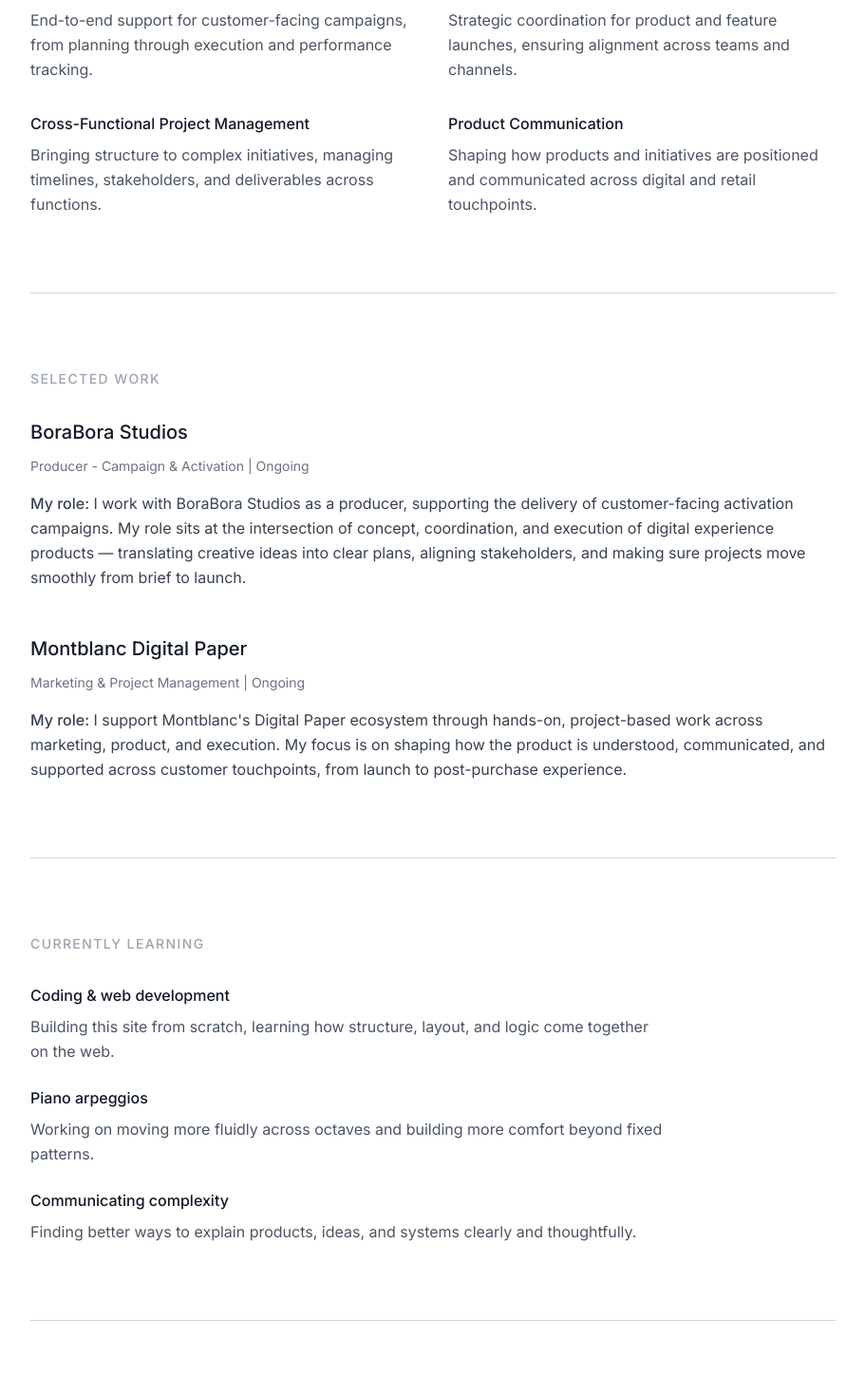
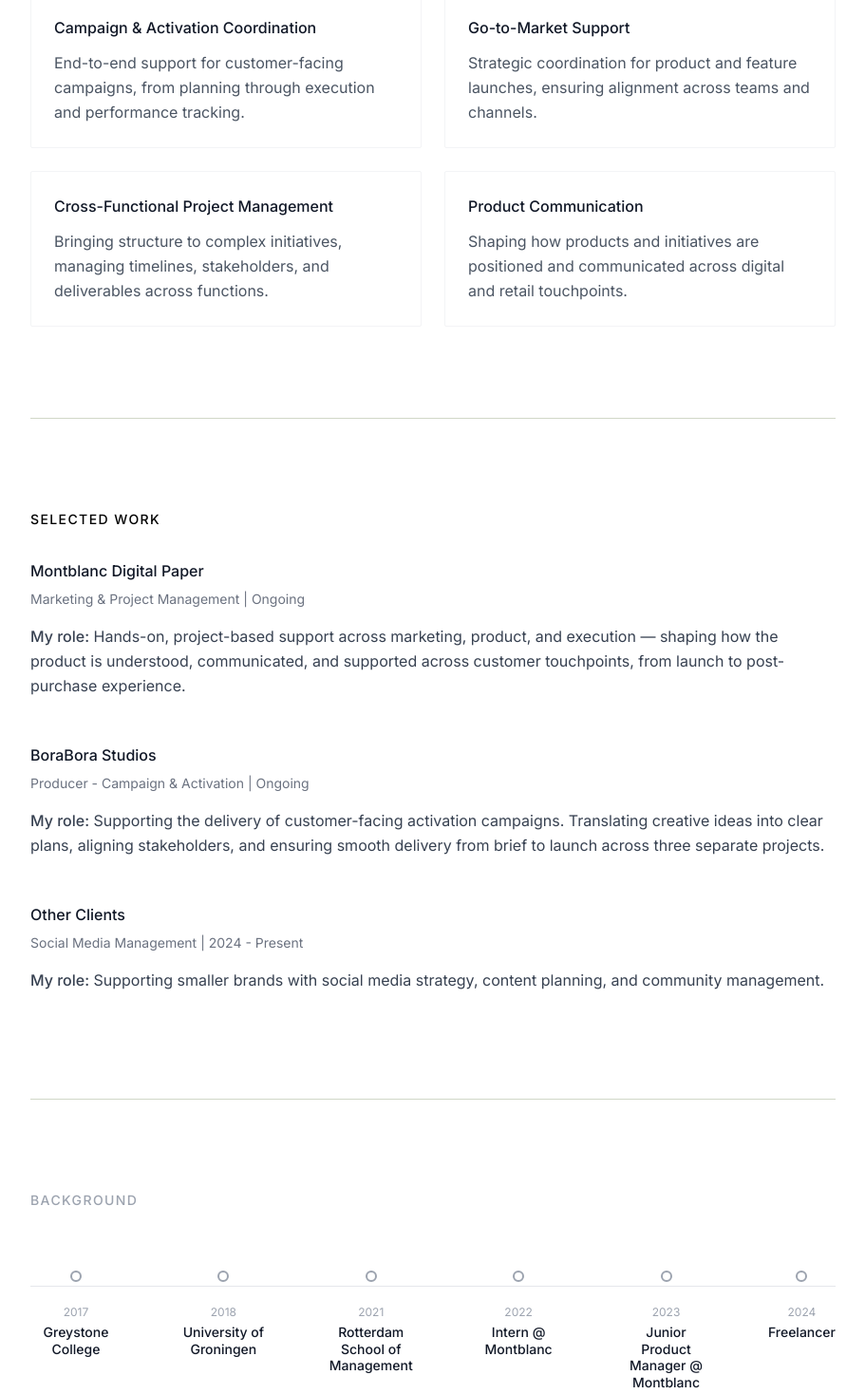
Before and after one commit to bykyra/personalbrand, a React (Vite) app: page / in a window 1280 px wide. Shown: the part 742-2210 px from the top of the page at 95% size, without its empty margins (184-1095 px from the left). Built offline with nearby package versions, Linux system fonts and the light colour scheme.

Commit message:
Add timeline, refine selected work and services sections

```diff
--- a/src/App.jsx
+++ b/src/App.jsx
@@ -1,3 +1,5 @@
+import Timeline from "./Timeline";
+
 function App() {
   return (
     <div className="min-h-screen bg-white">
@@ -48,12 +50,12 @@ function App() {
       </div>
 
 {/* Services Section */}
-      <section className="max-w-4xl mx-auto px-6 py-20">
-      <h2 className="text-sm uppercase tracking-widest text-gray-400 mb-8 font-medium">What I Offer</h2>
-        <div className="grid md:grid-cols-2 gap-8">
+<section className="max-w-4xl mx-auto px-6 py-24">
+  <h2 className="text-sm uppercase tracking-widest text-terracotta-500 mb-8 font-medium">What I Offer</h2>
+  <div className="grid md:grid-cols-2 gap-6">
 
-          <div>
-            <h3 className="text-lm font-medium text-gray-900 mb-2">
+    <div className="group p-6 border border-gray-100 rounded-sm transition-all duration-300 hover:shadow-md hover:-translate-y-1 hover:border-sage-300 cursor-default">
+      <h3 className="text-lm font-medium text-gray-900 mb-3 group-hover:text-sage-700 transition-colors duration-300">
         Campaign & Activation Coordination
       </h3>
       <p className="text-gray-600 leading-relaxed">
@@ -62,8 +64,8 @@ function App() {
       </p>
     </div>
 
-          <div>
-            <h3 className="text-lm font-medium text-gray-900 mb-2">
+    <div className="group p-6 border border-gray-100 rounded-sm transition-all duration-300 hover:shadow-md hover:-translate-y-1 hover:border-sage-300 cursor-default">
+      <h3 className="text-lm font-medium text-gray-900 mb-3 group-hover:text-sage-700 transition-colors duration-300">
         Go-to-Market Support
       </h3>
       <p className="text-gray-600 leading-relaxed">
@@ -72,8 +74,8 @@ function App() {
       </p>
     </div>
 
-          <div>
-            <h3 className="text-lm font-medium text-gray-900 mb-2">
+    <div className="group p-6 border border-gray-100 rounded-sm transition-all duration-300 hover:shadow-md hover:-translate-y-1 hover:border-sage-300 cursor-default">
+      <h3 className="text-lm font-medium text-gray-900 mb-3 group-hover:text-sage-700 transition-colors duration-300">
         Cross-Functional Project Management
       </h3>
       <p className="text-gray-600 leading-relaxed">
@@ -82,8 +84,8 @@ function App() {
       </p>
     </div>
 
-          <div>
-            <h3 className="text-lm font-medium text-gray-900 mb-2">
+    <div className="group p-6 border border-gray-100 rounded-sm transition-all duration-300 hover:shadow-md hover:-translate-y-1 hover:border-sage-300 cursor-default">
+      <h3 className="text-lm font-medium text-gray-900 mb-3 group-hover:text-sage-700 transition-colors duration-300">
         Product Communication
       </h3>
       <p className="text-gray-600 leading-relaxed">
@@ -101,36 +103,45 @@ function App() {
       </div>
 
 {/* Selected Work Section */}
-      <section className="max-w-4xl mx-auto px-6 py-20">
-      <h2 className="text-sm uppercase tracking-widest text-gray-400 mb-8 font-medium">Selected Work</h2>
+<section className="max-w-4xl mx-auto px-6 py-24">
+  <h2 className="text-sm uppercase tracking-widest text-terracotta-500 mb-8 font-medium">Selected Work</h2>
   <div className="space-y-12">
 
-          {/* Project 1 - BoraBora Studios */}
+    {/* Montblanc */}
     <div>
-            <h3 className="text-xl font-medium text-gray-900 mb-3">
+      <h3 className="text-xm font-medium text-gray-900 mb-2">
+        Montblanc Digital Paper
+      </h3>
+      <p className="text-sm text-gray-500 mb-4">Marketing & Project Management | Ongoing</p>
+      <p className="text-gray-700 leading-relaxed mb-4">
+        <span className="font-medium">My role:</span> Hands-on, project-based support across
+        marketing, product, and execution — shaping how the product is understood, communicated,
+        and supported across customer touchpoints, from launch to post-purchase experience.
+      </p>
+    </div>
+
+    {/* BoraBora */}
+    <div>
+      <h3 className="text-xm font-medium text-gray-900 mb-2">
         BoraBora Studios
       </h3>
       <p className="text-sm text-gray-500 mb-4">Producer - Campaign & Activation | Ongoing</p>
       <p className="text-gray-700 leading-relaxed">
-              <span className="font-medium">My role:</span> I work with BoraBora Studios as a producer,
-              supporting the delivery of customer-facing activation campaigns. My role sits at the
-              intersection of concept, coordination, and execution of digital experience products —
-              translating creative ideas into clear plans, aligning stakeholders, and making sure
-              projects move smoothly from brief to launch.
+        <span className="font-medium">My role:</span> Supporting the delivery of customer-facing
+        activation campaigns. Translating creative ideas into clear plans, aligning stakeholders,
+        and ensuring smooth delivery from brief to launch across three separate projects.
       </p>
     </div>
 
-          {/* Project 2 - Montblanc */}
+    {/* Other Clients */}
     <div>
-            <h3 className="text-xl font-medium text-gray-900 mb-3">
-              Montblanc Digital Paper
+      <h3 className="text-xm font-medium text-gray-900 mb-2">
+        Other Clients
       </h3>
-            <p className="text-sm text-gray-500 mb-4">Marketing & Project Management | Ongoing</p>
-            <p className="text-gray-700 leading-relaxed">
-              <span className="font-medium">My role:</span> I support Montblanc's Digital Paper
-              ecosystem through hands-on, project-based work across marketing, product, and execution.
-              My focus is on shaping how the product is understood, communicated, and supported across
-              customer touchpoints, from launch to post-purchase experience.
+      <p className="text-sm text-gray-500 mb-4">Social Media Management | 2024 - Present</p>
+      <p className="text-gray-700 leading-relaxed mb-4">
+        <span className="font-medium">My role:</span> Supporting smaller brands with social
+        media strategy, content planning, and community management.
       </p>
     </div>
 
@@ -141,6 +152,8 @@ function App() {
       <div className="max-w-4xl mx-auto px-6">
         <div className="border-t border-sage-200"></div>
       </div>
+
+      <Timeline />
 
 
 {/* Currently Learning Section */}
@@ -180,7 +193,7 @@ function App() {
 
   {/* Divider */}
 <div className="max-w-4xl mx-auto px-6">
-        <div className="border-t border-sage-200"></div>
+  <div className="border-t border-gray-200"></div>
 </div>
 
 {/* Contact Section */}
--- /dev/null
+++ b/src/Timeline.jsx
@@ -0,0 +1,132 @@
+import { useState } from "react";
+
+const milestones = [
+  {
+    id: 1,
+    year: "2017",
+    title: "Greystone College",
+    date: "09/2017 - 03/2018",
+    type: "education",
+    popup: "Foundation year abroad. Placeholder text about this experience and what it meant for your journey."
+  },
+  {
+    id: 2,
+    year: "2018",
+    title: "University of Groningen",
+    date: "09/2018 - 08/2021",
+    type: "education",
+    popup: "Bachelor in International Business. Placeholder text about key experiences, focus areas, or highlights."
+  },
+  {
+    id: 3,
+    year: "2021",
+    title: "Rotterdam School of Management",
+    date: "08/2021 - 05/2023",
+    type: "education",
+    popup: "Master in Management (CEMS). Placeholder text about the program, exchange, or thesis focus."
+  },
+  {
+    id: 4,
+    year: "2022",
+    title: "Intern @ Montblanc",
+    date: "12/2022 - 06/2023",
+    type: "work",
+    popup: "First role at Montblanc. Placeholder text about what you worked on and what you learned."
+  },
+  {
+    id: 5,
+    year: "2023",
+    title: "Junior Product Manager @ Montblanc",
+    date: "06/2023 - 07/2024",
+    type: "work",
+    popup: "Placeholder text about your responsibilities, key projects, and growth in this role."
+  },
+  {
+    id: 6,
+    year: "2024",
+    title: "Freelancer",
+    date: "08/2024 - Present",
+    type: "freelance",
+    popup: "Working independently across marketing, project management, and execution. Supporting teams at BoraBora Studios, Montblanc, and other clients."
+  },
+];
+
+export default function Timeline() {
+  const [active, setActive] = useState(null);
+
+  return (
+    <section className="max-w-4xl mx-auto px-6 py-24">
+      <h2 className="text-sm uppercase tracking-widest text-gray-400 mb-16 font-medium">
+        Background
+      </h2>
+
+      {/* Desktop Timeline */}
+      <div className="hidden md:block">
+        <div className="relative">
+
+          {/* Horizontal Line */}
+          <div className="absolute top-4 left-0 right-0 h-px bg-gray-200"></div>
+
+          {/* Milestones */}
+          <div className="relative flex justify-between">
+            {milestones.map((milestone) => (
+              <div
+                key={milestone.id}
+                className="relative flex flex-col items-center"
+                onMouseEnter={() => setActive(milestone.id)}
+                onMouseLeave={() => setActive(null)}
+              >
+                {/* Dot */}
+                <div className={`w-3 h-3 rounded-full border-2 transition-all duration-300 cursor-pointer z-10 ${
+                  active === milestone.id
+                    ? "bg-sage-500 border-sage-500 scale-125"
+                    : "bg-white border-gray-400"
+                }`}></div>
+
+                {/* Pop-up card */}
+                {active === milestone.id && (
+                  <div className="absolute top-8 left-1/2 -translate-x-1/2 w-48 bg-white border border-sage-200 shadow-md p-4 z-20 rounded-sm">
+                    <p className="text-xs uppercase tracking-widest text-sage-600 mb-1">{milestone.date}</p>
+                    <p className="text-sm text-gray-700 leading-relaxed">{milestone.popup}</p>
+                  </div>
+                )}
+
+                {/* Label */}
+                <div className="mt-6 text-center">
+                  <p className="text-xs text-gray-400 mb-1">{milestone.year}</p>
+                  <p className="text-sm font-medium text-gray-900 max-w-24 text-center leading-tight">{milestone.title}</p>
+                </div>
+
+              </div>
+            ))}
+          </div>
+        </div>
+      </div>
+
+      {/* Mobile Timeline - Vertical */}
+      <div className="md:hidden">
+        <div className="relative">
+          {/* Vertical line */}
+          <div className="absolute top-0 bottom-0 left-2 w-px bg-gray-200"></div>
+
+          <div className="space-y-8">
+            {milestones.map((milestone) => (
+              <div key={milestone.id} className="relative flex items-start gap-6 pl-8">
+                {/* Dot */}
+                <div className="absolute left-0 top-1 w-4 h-4 rounded-full border-2 bg-white border-gray-400"></div>
+
+                {/* Content */}
+                <div>
+                  <p className="text-xs text-gray-400 mb-1">{milestone.date}</p>
+                  <p className="text-sm font-medium text-gray-900">{milestone.title}</p>
+                  <p className="text-xs text-gray-500 mt-2 leading-relaxed">{milestone.popup}</p>
+                </div>
+              </div>
+            ))}
+          </div>
+        </div>
+      </div>
+
+    </section>
+  );
+}
```
Lines whose indentation alone changed are shown as unchanged.
